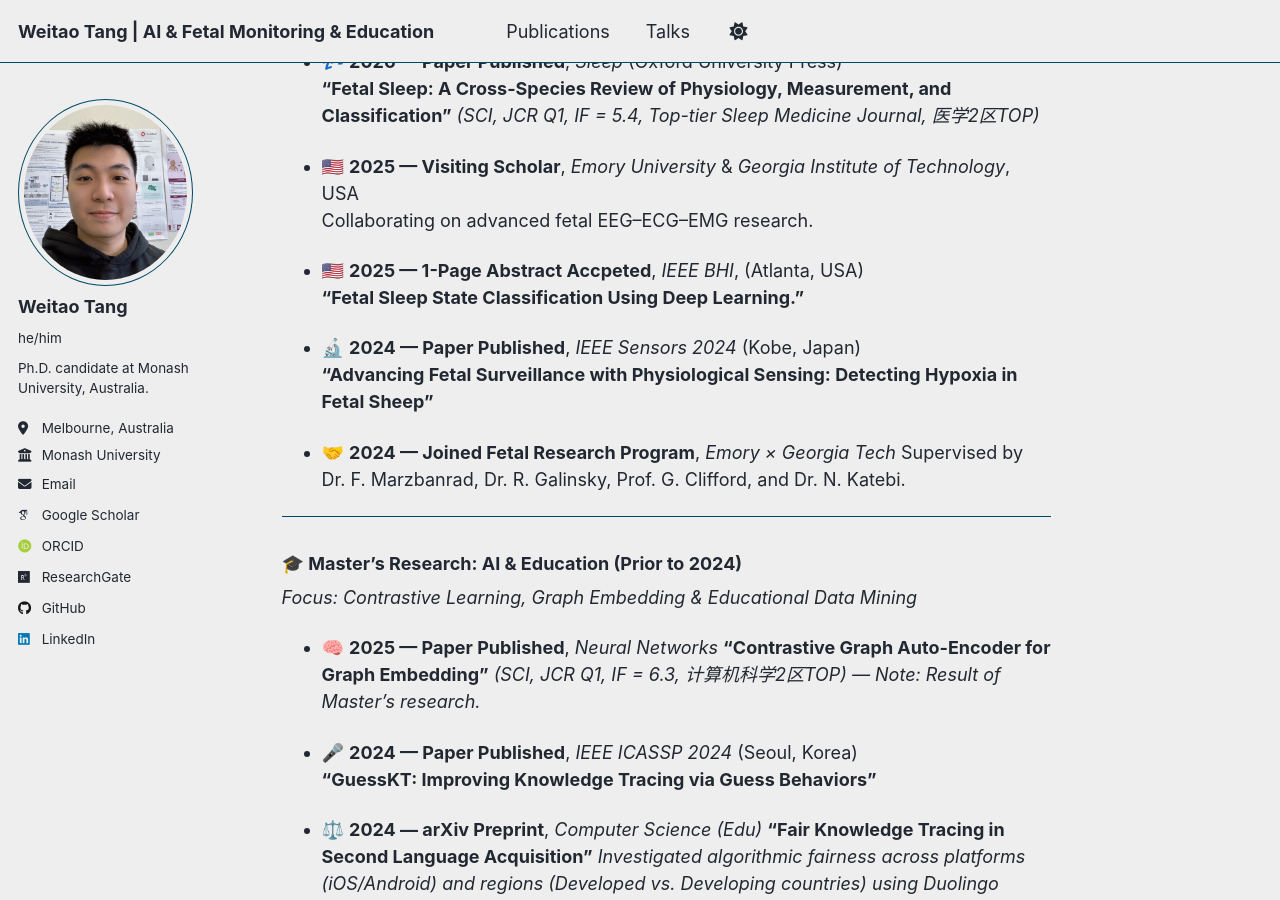
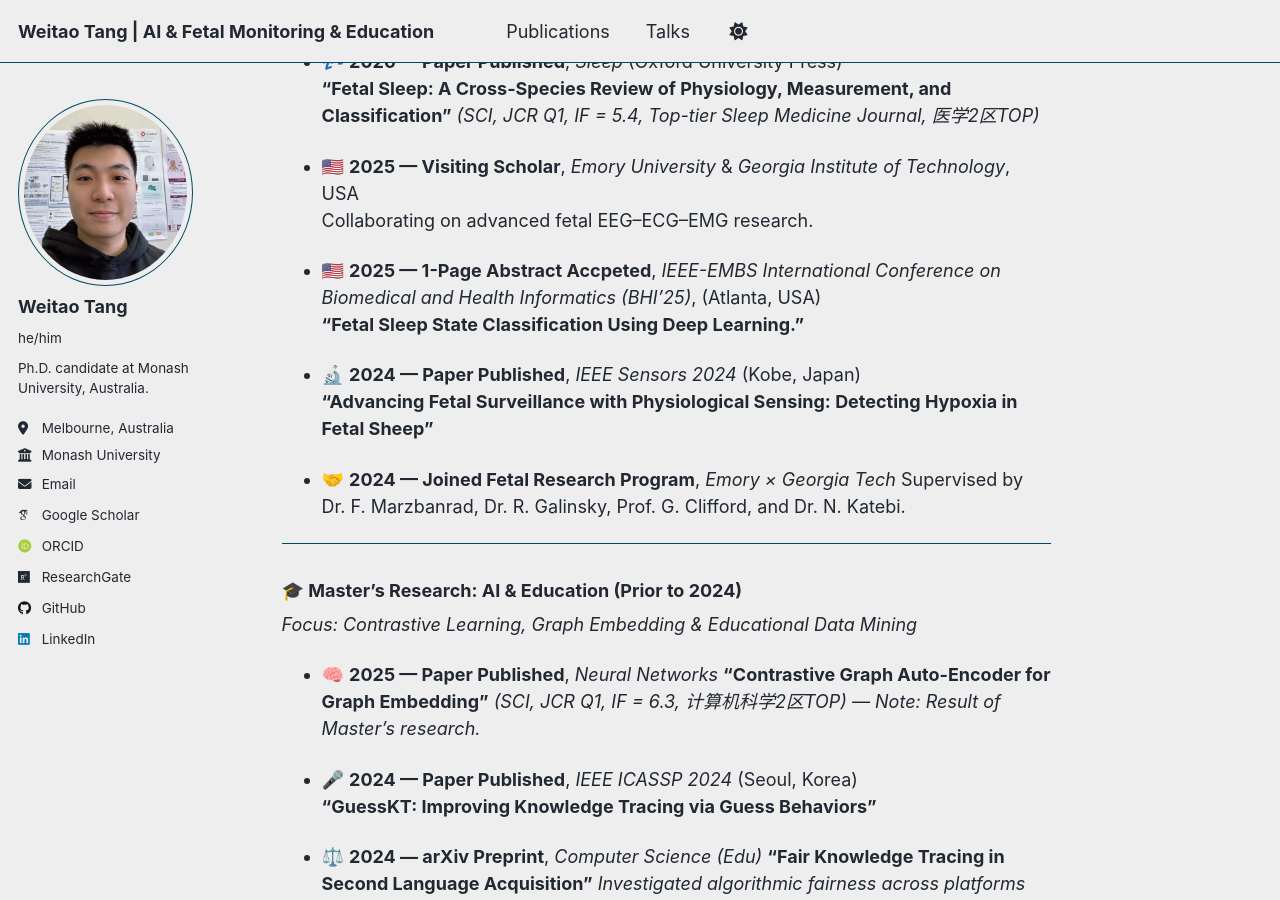
Before and after one commit to WeitaoTang-GitHub/WeitaoTang-GitHub.github.io, a Jekyll site: the page built from _pages/about.md, in a window 1280 px wide and 900 px high, scrolled down 1612 px. Built offline with Jekyll 4.4.1, drawn with Linux system fonts in a browser that asks for light colours; some web fonts are replaced.

Commit message:
Update about.md

```diff
--- a/_pages/about.md
+++ b/_pages/about.md
@@ -59,7 +59,7 @@ Together, this multidisciplinary team aims to advance AI-driven physiological mo
 - 🇺🇸 **2025 — Visiting Scholar**, *Emory University* & *Georgia Institute of Technology*, USA
   Collaborating on advanced fetal EEG–ECG–EMG research.
 
-- 🇺🇸 **2025 — 1-Page Abstract Accpeted**, *IEEE BHI*, (Atlanta, USA)
+- 🇺🇸 **2025 — 1-Page Abstract Accpeted**, *IEEE-EMBS International Conference on Biomedical and Health Informatics (BHI’25)*, (Atlanta, USA)
   **“Fetal Sleep State Classification Using Deep Learning.”**
 
 - 🔬 **2024 — Paper Published**, *IEEE Sensors 2024* (Kobe, Japan)
```
